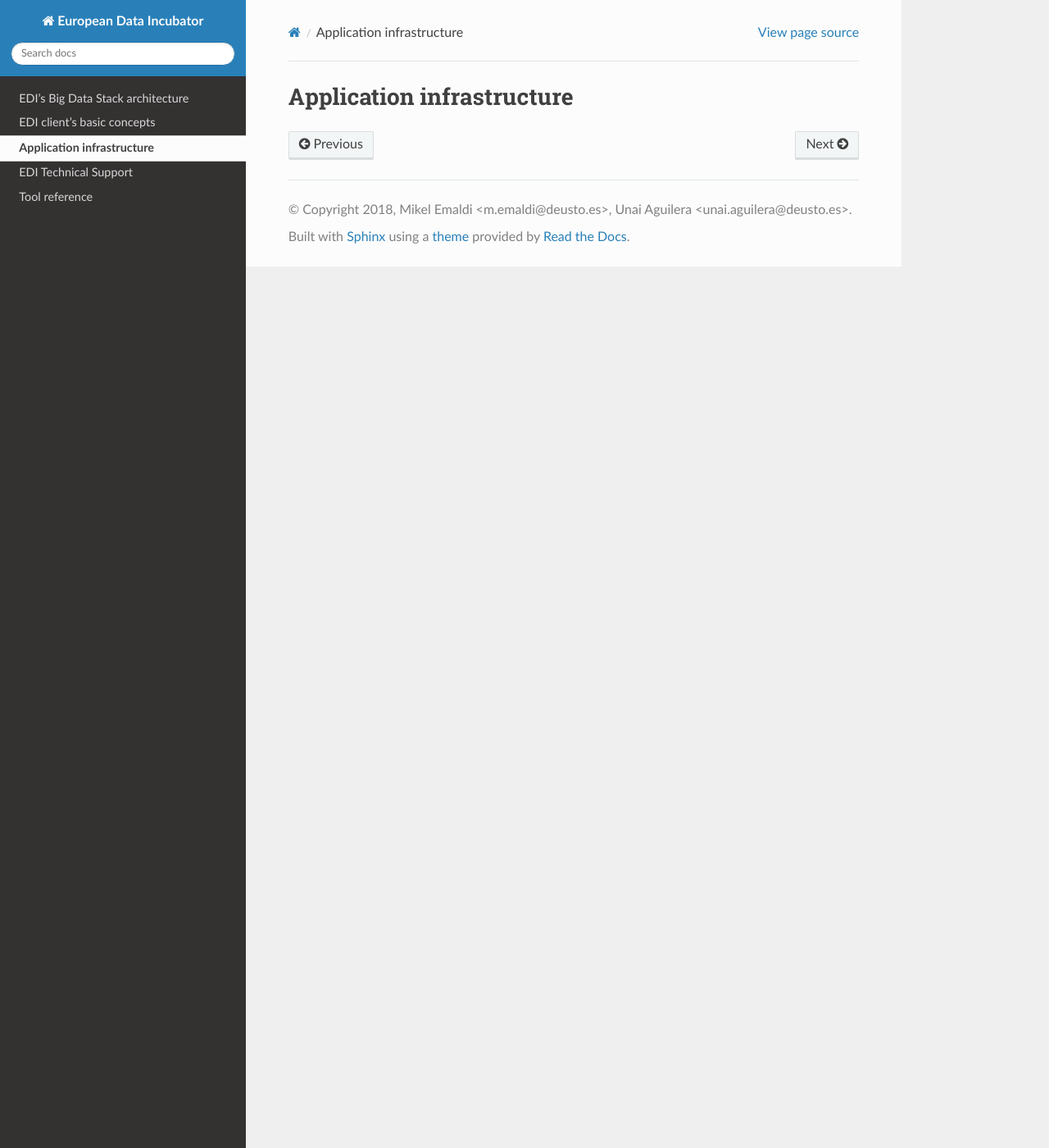
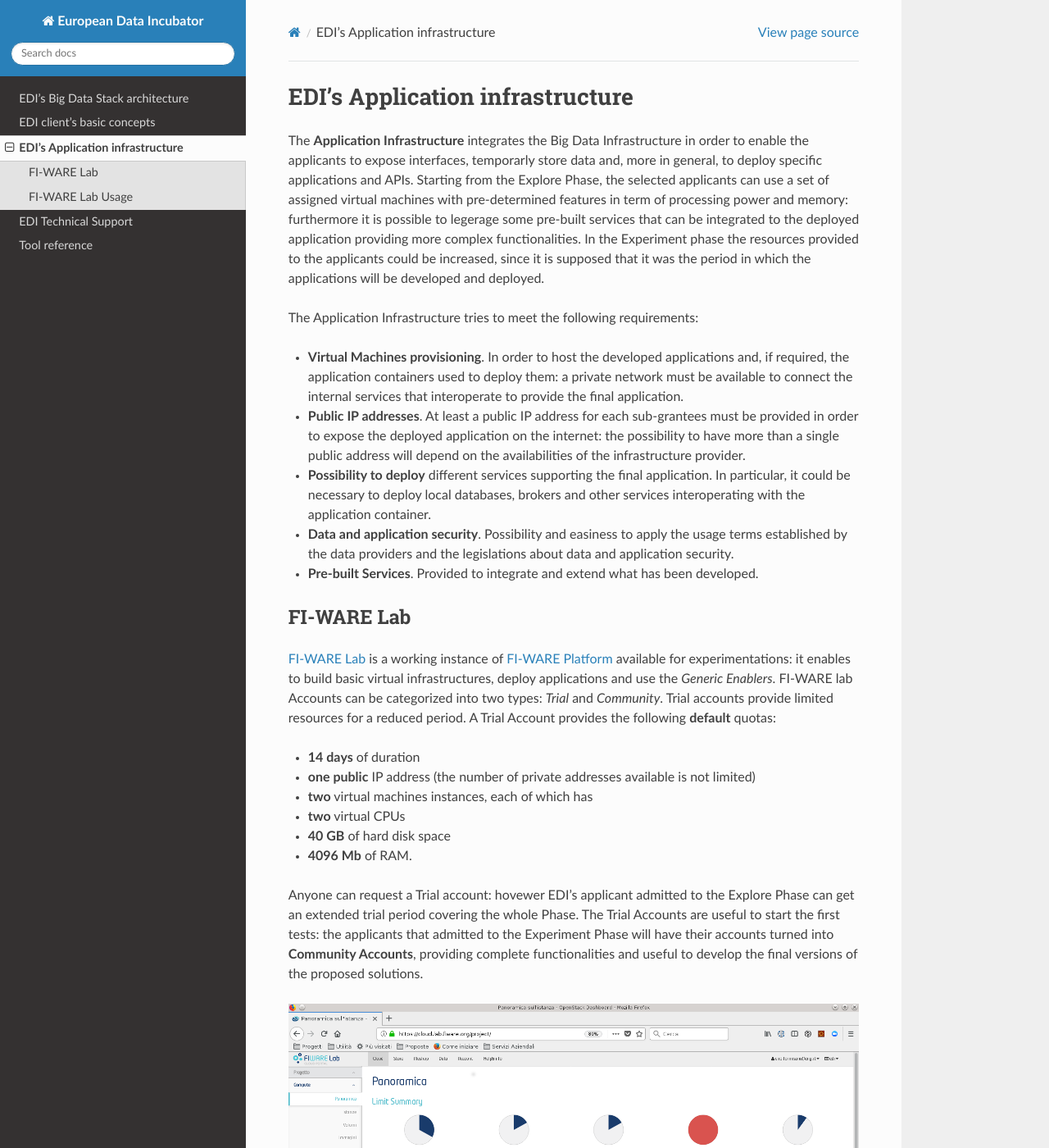
Before and after one commit to edincubator/edi-doc, a Sphinx documentation site: the page built from source/application-infrastructure/index.rst, in a window 1280 px wide and 1400 px high. Shown: the whole window at 82% size. Built offline with Sphinx 7.4.7 and the Read the Docs theme 2.0.0, drawn with Linux system fonts in a browser that asks for light colours; some of the changed text lies outside the part shown.

Commit message:
application infrastructure

```diff
--- a/source/application-infrastructure/index.rst
+++ b/source/application-infrastructure/index.rst
@@ -1,2 +1,67 @@
-Application infrastructure
-==========================
+EDI's Application infrastructure
+================================
+The **Application Infrastructure** integrates the Big Data Infrastructure in order to enable the applicants to expose interfaces, temporarly store data and, more
+in general, to deploy specific applications and APIs. Starting from the Explore Phase, the selected applicants can use a set of assigned virtual  machines with
+pre-determined features in term of processing power and memory: furthermore it is possible to legerage some pre-built services that can be integrated to the deployed
+application providing more complex functionalities. In the Experiment phase the resources provided to the applicants could be increased, since it is supposed
+that it was the period in which the applications will be developed and deployed.
+
+The Application Infrastructure tries to meet the following requirements:
+
+* **Virtual Machines provisioning**. In order to host the developed applications and, if required, the application containers used to deploy them: a private network must be available to connect the internal services that interoperate to provide the final application.
+* **Public IP addresses**. At least a public IP address for each sub-grantees must be provided in order to expose the deployed application on the internet: the possibility to have more than a single public address will depend on the availabilities of the infrastructure provider.
+* **Possibility to deploy** different services supporting the final application. In particular, it could be necessary to deploy local databases, brokers and other services interoperating with the application container.
+* **Data and application security**. Possibility and easiness to apply the usage terms established by the data providers and the legislations about data and application security.
+* **Pre-built Services**. Provided to integrate and extend what has been developed.
+
+FI-WARE Lab
+-----------
+`FI-WARE Lab`_ is a working instance of `FI-WARE Platform`_ available for experimentations: it enables to build basic virtual infrastructures,
+deploy applications and use the *Generic Enablers*. FI-WARE lab Accounts can be categorized into two types: *Trial* and *Community*. Trial accounts provide
+limited resources for a reduced period. A Trial Account provides the following **default** quotas:
+
+* **14 days** of duration
+* **one public** IP address (the number of private addresses available is not limited)
+* **two** virtual machines instances, each of which has
+* **two** virtual CPUs
+* **40 GB** of hard disk space
+* **4096 Mb** of RAM.
+
+Anyone can request a Trial account: hovewer EDI's applicant admitted to the Explore Phase can get an extended trial period covering the whole Phase.
+The Trial Accounts are useful to start the first tests: the applicants that admitted to the Experiment Phase will have their accounts turned into
+**Community Accounts**, providing complete functionalities and useful to develop the final versions of the proposed solutions.
+
+.. image:: ./img/fiware-lab.png
+
+FI-WARE Lab Usage
+-----------------
+In order to create a *Trial Account* the following operations are needed:
+
+1. Go to https://cloud.lab.fiware.org and click on *Create Account*
+
+.. image:: ./img/fiware-lab-account.png
+
+2. Compile the *account form* and agree the *terms and conditions* document
+
+.. image:: ./img/fiware-lab-account-form.png
+
+.. raw:: html
+
+   <p>3. Send an email to <a class="reference external" href="mailto:support&#37;&#52;&#48;edincubator&#46;eu">support<span>&#64;</span>edincubator<span>&#46;</span>eu</a> asking for the extension of the trial period from 14 days (standard) to the whole Explore Period. This point is
+   <strong>mandatory</strong> to obtain the extension of the trial period. <font color="red"> Please do not forget to send the request</font>.</p>
+
+
+Besides the Virtual Infrastructure and the set of Virtual Machines, FI-WARE Lab also provides a set of pre-built servces: the  **Generic Enablers** (*GE*).
+In particular, FI-WARE Generic Enablers are services that can be combined to extend existing applications by introducing more complex functionalities.
+They can be found on `FI-WARE Catalogue`_ page and can be used by selecting an appropriate *image* in the list on `FI-WARE Lab`_ page.
+
+More information of FI-WARE Lab can be found on `FI-WARE Lab Help page`_ and on `FI-WARE Guide`_, which includes useful information on the Generic Enablers.
+
+
+
+
+.. _FI-WARE Lab: https://cloud.lab.fiware.org
+.. _FI-WARE Platform: https://www.fiware.org/
+.. _FI-WARE Lab Help page: http://help.lab.fiware.org/
+.. _FI-WARE Guide: https://fiwaretourguide.readthedocs.io/en/latest/
+.. _FI-WARE Catalogue: https://store.lab.fiware.org/
```
Also changed, not shown: source/application-infrastructure/img/fiware-lab-account-form.png (added), source/application-infrastructure/img/fiware-lab-account.png (added), source/application-infrastructure/img/fiware-lab.png (added), 1 other file.
